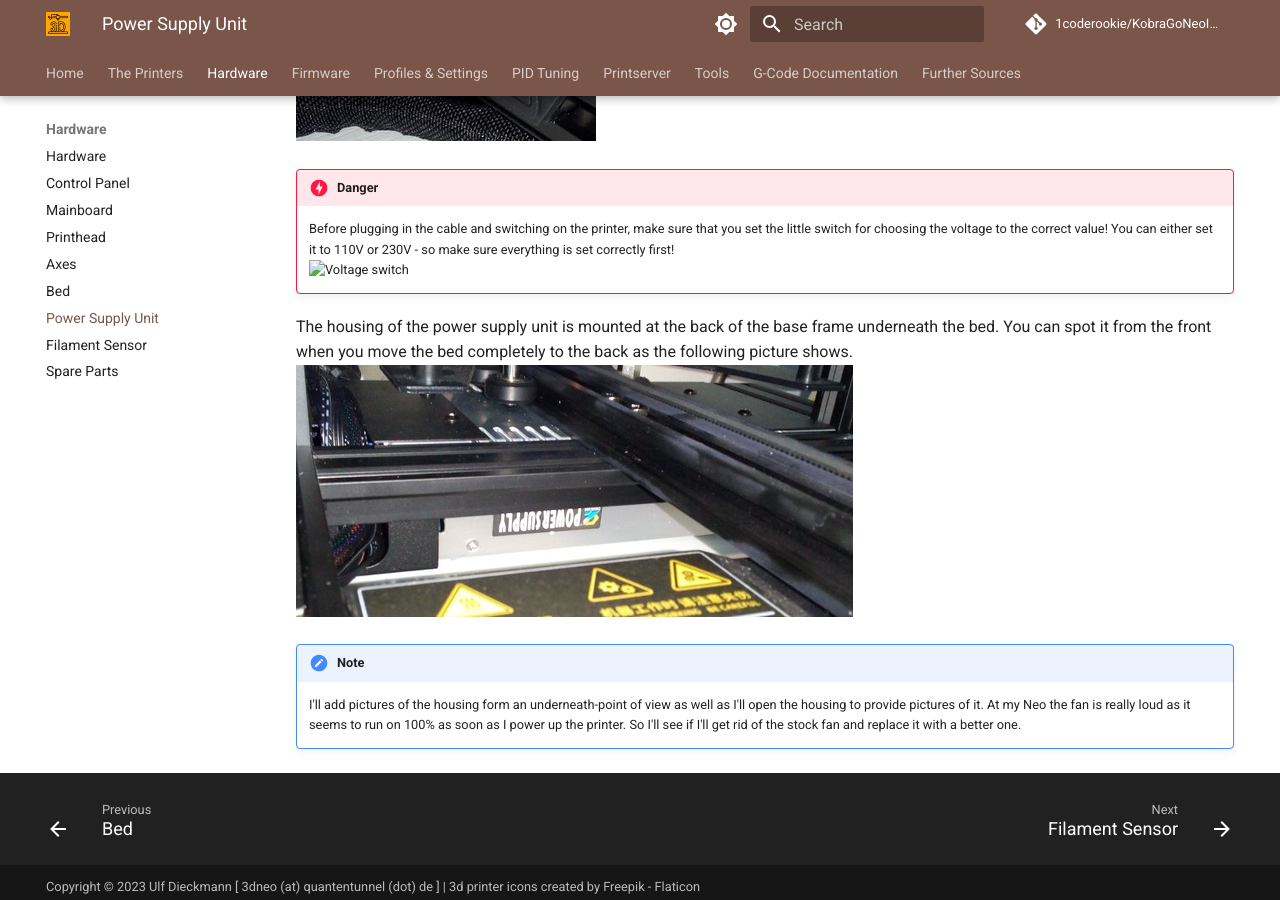
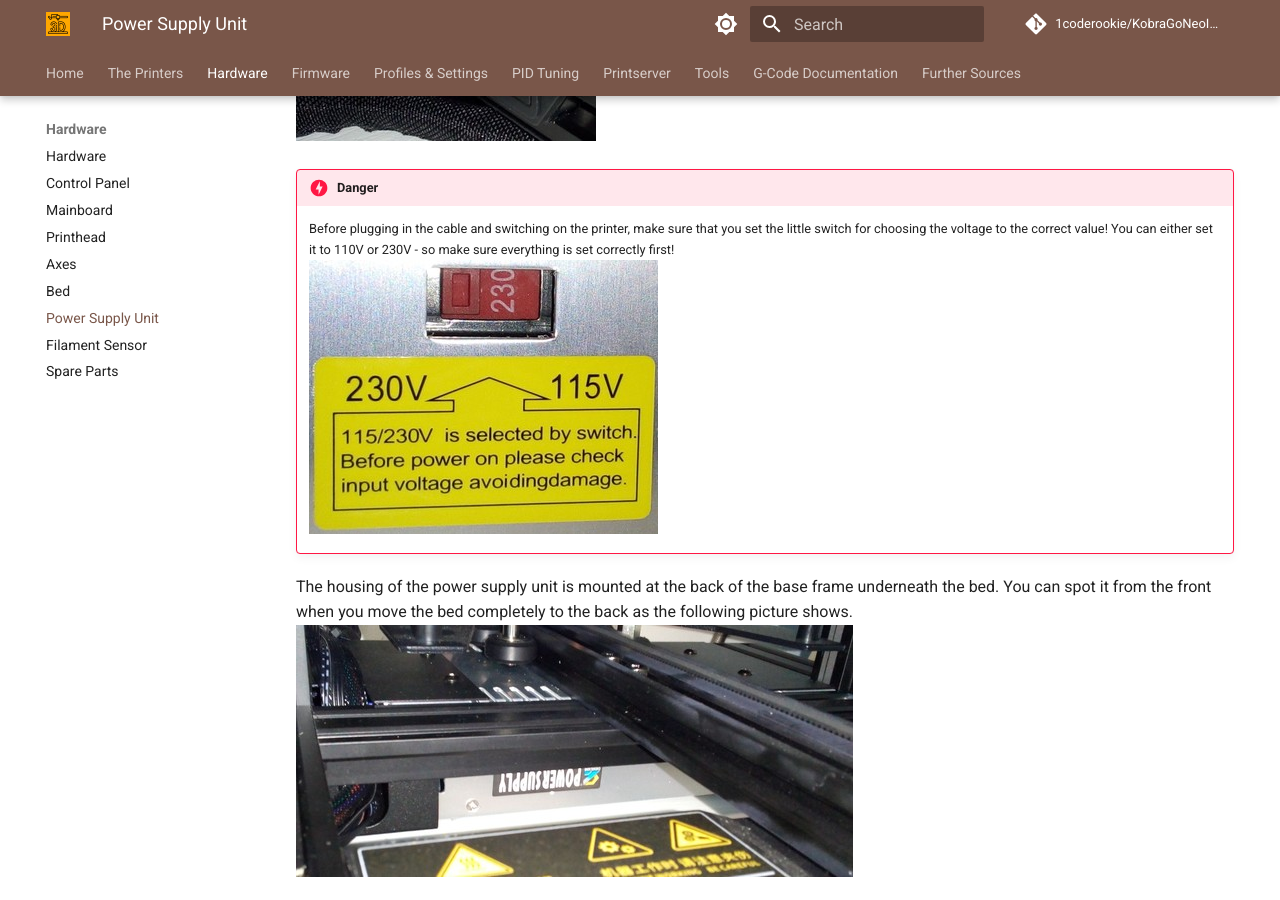
Before and after one commit to 1coderookie/KobraGoNeoInsights, an MkDocs documentation site: the page built from docs/hardware/powersupply.md, in a window 1280 px wide and 900 px high, scrolled down 730 px. Built offline with MkDocs 1.6.1 and Material for MkDocs 9.7.7, drawn with Linux system fonts in a browser that asks for light colours; comment, search, counter and statistics services are not loaded.

Commit message:
Update powersupply.md

```diff
--- a/docs/hardware/powersupply.md
+++ b/docs/hardware/powersupply.md
@@ -9,7 +9,7 @@
 
 !!! danger
 
-    Before plugging in the cable and switching on the printer, make sure that you set the little switch for choosing the voltage to the correct value! You can either set it to 110V or 230V - so make sure everything is set correctly first! <br> ![Voltage switch](powersupply_voltage-switch_web.jpg)
+    Before plugging in the cable and switching on the printer, make sure that you set the little switch for choosing the voltage to the correct value! You can either set it to 110V or 230V - so make sure everything is set correctly first! <br> ![Voltage switch](../assets/images/powersupply_voltage-switch_web.jpg)
 
 
 The housing of the power supply unit is mounted at the back of the base frame underneath the bed. You can spot it from the front when you move the bed completely to the back as the following picture shows.
```
